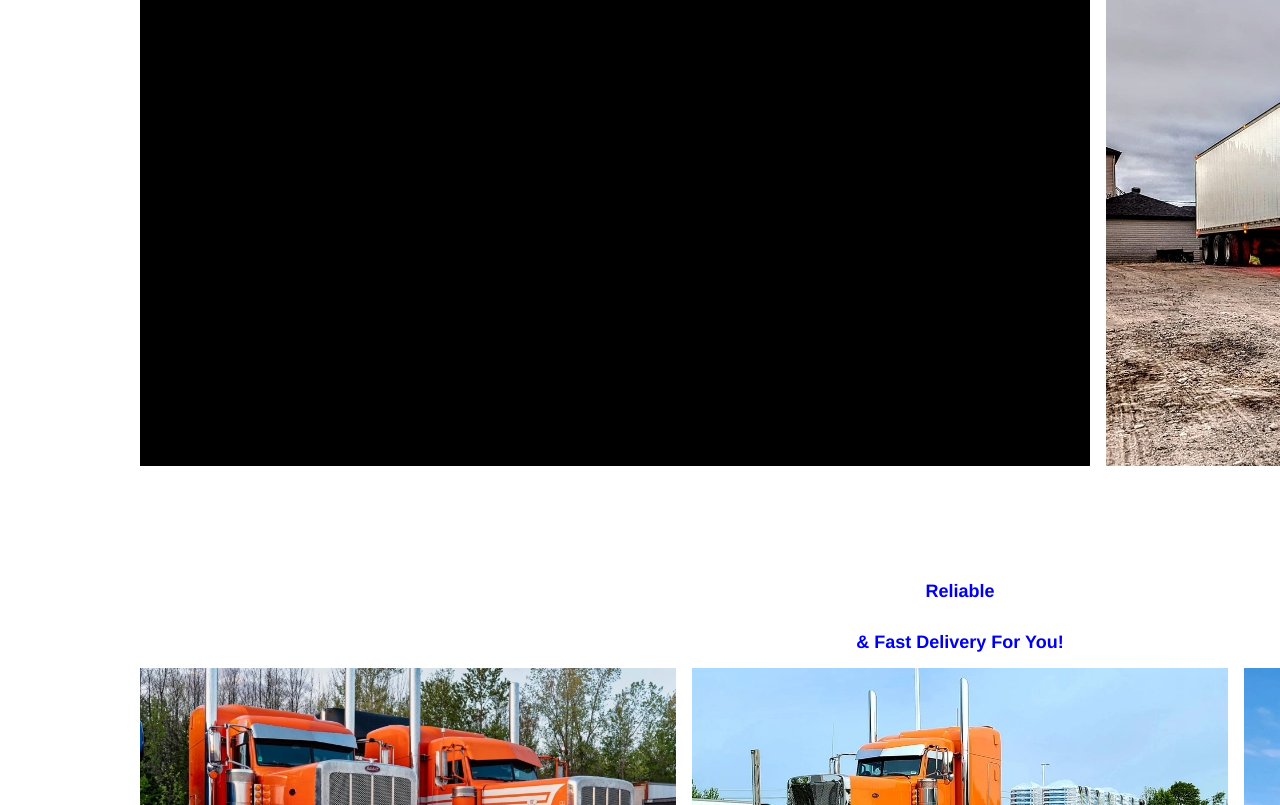
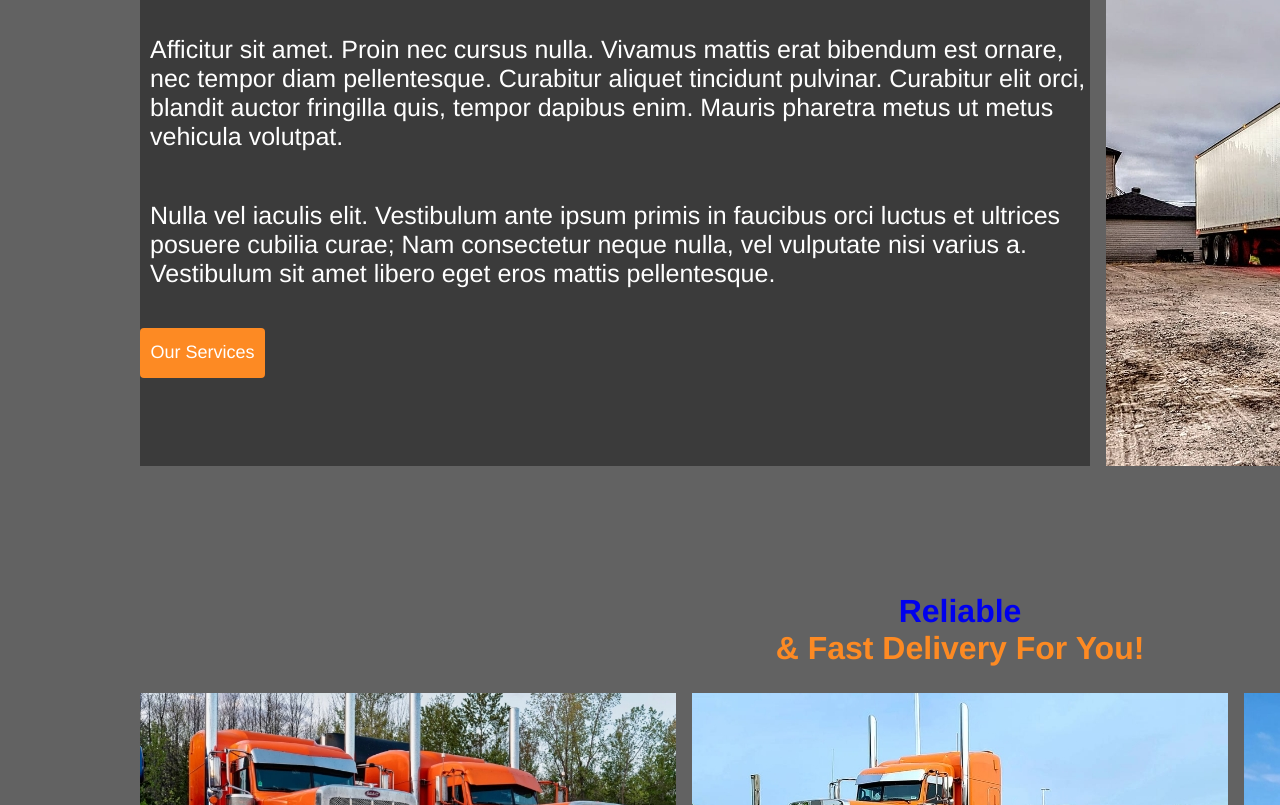
Before and after one commit to wittdesigns/witt_t_FIP, a plain HTML site: page index.html in a window 1280 px wide. Shown: the part 347-1152 px from the top of the page. Drawn offline with Linux system fonts and the light colour scheme.

Commit message:
Hero updated
hero updated

```diff
--- a/css/main.css
+++ b/css/main.css
@@ -5,7 +5,7 @@
 
 .box-color {
 	color: #fff;
-	background: #000;
+	background: rgba(0,0,0,0.40);
 	text-align: center;
 	margin: 0;
 }
@@ -55,6 +55,7 @@ you work on and the intended audience */
 #container {
 	margin: 0 auto;
 	width: 1920px;
+	background-color: #626262;
 }
 
 /* this is our grid based off of our XD file */
@@ -158,14 +159,6 @@ you work on and the intended audience */
 
 		 }
 
-
-
-
-
-
-
-
-
  .contact-now h3:hover {
 			background-color: #626262;
 			box-shadow: 0 8px 16px 0 rgba(250, 250, 250, 0.2), 0 6px 20px 0 rgba(0,0,0,0.19);
@@ -197,13 +190,91 @@ you work on and the intended audience */
 	grid-column: 1/8;
 	/* Remove as content will dictate height */
 	height: 582px;
+
 }
+
+
+.hero-img-h2 {
+	font-size: 32px;
+
+}
+
+.hero-img-h2 span, .hero-img-h3 span {
+
+	color: #FD8A23;
+	font-size: 32px;
+	text-align: left;
+	margin-top: 15px;
+	padding-top: 15px;
+	text-decoration: none;
+
+ }
+
+
+
 
 #hero-image {
 	grid-column: 8/-1;
 	/* Remove as content will dictate height */
 	height: 582px;
 }
+
+
+#hero-text p {
+	font-size: 25px;
+	margin-top: 35px;
+	padding-top: 15px;
+	padding-left: 10px;
+	text-align: left;
+}
+
+
+
+
+.ourservicesbt {
+	background-color: #FD8A23;
+	color:#fff;
+	font-size: 18px;
+	justify-content: center;
+	align-items: center;
+	display:flex;
+	margin-top: 40px;
+	width: 125px;
+	height: 50px;
+	transition-duration: 0.4s;
+	border-radius: 4px;
+	position: relative;
+	padding-top: 25p;
+
+ }
+
+ .ourservicesbt:hover {
+	background-color: #626262;
+	box-shadow: 0 8px 16px 0 rgba(250, 250, 250, 0.2), 0 6px 20px 0 rgba(0,0,0,0.19);
+
+ }
+
+
+
+
+
+
+
+
+
+
+
+
+
+
+
+
+
+
+
+
+
+
 
 #products {
 	margin-top: 100px;
@@ -236,6 +307,14 @@ you work on and the intended audience */
 .product-box {
 	background-color: #ddd;
 }
+
+
+#about-title {
+	font-size: 30px;
+	color: #FDFDFD;
+}
+
+
 
 #about-con {
 	background-color: #ddd;
--- a/index.html
+++ b/index.html
@@ -14,15 +14,15 @@
             <div id="main-header" class="grid-con">
 
                 <div class="logo">
-                    <img src="images/logo.svg" alt="On Time transportation Logo">
+                    <a href="index.html"><img src="images/logo.svg" alt="On Time transportation Logo"></a>
                 </div>
-
-
-                <!--start - nav menu will be here-->
 
 
 
 
+
+
+                <!--start - nav menu will be here-->
                 <nav id="main-nav">
                     <h2 class="hidden">Main Navigation</h2>
                     <ul>
@@ -52,8 +52,15 @@
 
 
             <div class="grid-con" id="hero">
+
                 <div id="hero-text" class="box-color">
+                    <h2 class="hero-img-h2">We Deliver What You Need, where you need<span><br>on the Moment you Need.</span></h2>
+
+                <p>Afficitur sit amet. Proin nec cursus nulla. Vivamus mattis erat bibendum est ornare, nec tempor diam pellentesque. Curabitur aliquet tincidunt pulvinar. Curabitur elit orci, blandit auctor fringilla quis, tempor dapibus enim. Mauris pharetra metus ut metus vehicula volutpat. </p><p>Nulla vel iaculis elit. Vestibulum ante ipsum primis in faucibus orci luctus et ultrices posuere cubilia curae; Nam consectetur neque nulla, vel vulputate nisi varius a. Vestibulum sit amet libero eget eros mattis pellentesque.</p>
+
+                <div class="ourservicesbt">Our Services</div>
                 </div>
+
                 <img src="images/truck_hero.jpg" alt="image" id="hero-image">
             </div>
 
@@ -66,7 +73,7 @@
 
 
             <div class="grid-con" id="products">
-                <h2>Reliable</h2><h2 clas="or_color_text">& Fast Delivery For You!</h2>
+                <h2 class="hero-img-h2">Reliable<span><br>& Fast Delivery For You!</span></h2>
 
                 <div class="product-box" id="product1">
                     <img src="images/main_truck_01.jpg" alt="image">
@@ -79,14 +86,65 @@
                 </div>
             </div>
 
-            <h2 id="about-title">Blandit At Tuctor</h2>
+
+
+
+
+
+
+
+
+            <h4 id="about-title">Our Team</h4>
             <div id="about-con">
+
                 <div class="grid-con" id="about">
                     <div id="about-text" class="box-color">
+
+                        <h2 class="hero-img-h2">We Have A long term Experienced Team<span><br>Ready for your Needs.</span></h2>
+
+                        <p>Afficitur sit amet. Proin nec cursus nulla. Vivamus mattis erat bibendum est ornare, nec tempor diam pellentesque. Curabitur aliquet tincidunt pulvinar. Curabitur elit orci, blandit auctor fringilla quis, tempor dapibus enim. Mauris pharetra metus ut metus vehicula volutpat. </p><p>Nulla vel iaculis elit. Vestibulum ante ipsum primis in faucibus orci luctus et ultrices posuere cubilia curae; Nam consectetur neque nulla, vel vulputate nisi varius a. Vestibulum sit amet libero eget eros mattis pellentesque.</p>
+
+                        <div class="ourservicesbt">Our Services</div>
                     </div>
-                    <img src="https://via.placeholder.com/674x700" alt="image" id="about-image">
+
+
+                    <img src="images/our_team.png" alt="image" id="about-image">
                 </div>
             </div>
+
+
+
+
+
+
+
+
+
+
+
+
+
+
+
+
+
+
+
+
+
+
+
+
+
+
+
+
+
+
+
+
+
+
 
             <div class="grid-con" id="contact">
                 <div id="contact-text" class="box-color">
@@ -98,12 +156,45 @@
 
         <div id="footer-con">
             <div class="grid-con" id="footer">
-                <div id="footer-logo" class="box-color">
+
+
+                <div id="footer-logo">
+                    <img src="images/logo.svg" alt="On Time transportation Logo">
                 </div>
+
                 <div id="footer-nav" class="box-color">
                 </div>
+
+
+
+
+
+
+                <!--start - nav menu will be here-->
+                <nav id="main-nav">
+                    <h2 class="hidden">Main Navigation</h2>
+                    <ul>
+                        <li><a class="active" href="index.html">Home</a></li>
+                        <li><a href="#">Services</a></li>
+                        <li><a href="#">Carriers</a></li>
+                        <li><a href="#">Contact</a></li>
+                        <li><a href="#">Careers</a></li>
+                        <li><a href="#">About</a></li>
+                        <li><a href="gallery.html">Gallery</a></li>
+                    </ul>
+                </nav>
+
+
+
+
+
+
+
                 <div id="footer-newsletter1" class="box-color">
                 </div>
+
+
+
                 <div id="footer-newsletter2" class="box-color">
                 </div>
                 <div id="footer-social" class="box-color">
```
Also changed, not shown: images/our_team.png (added).
